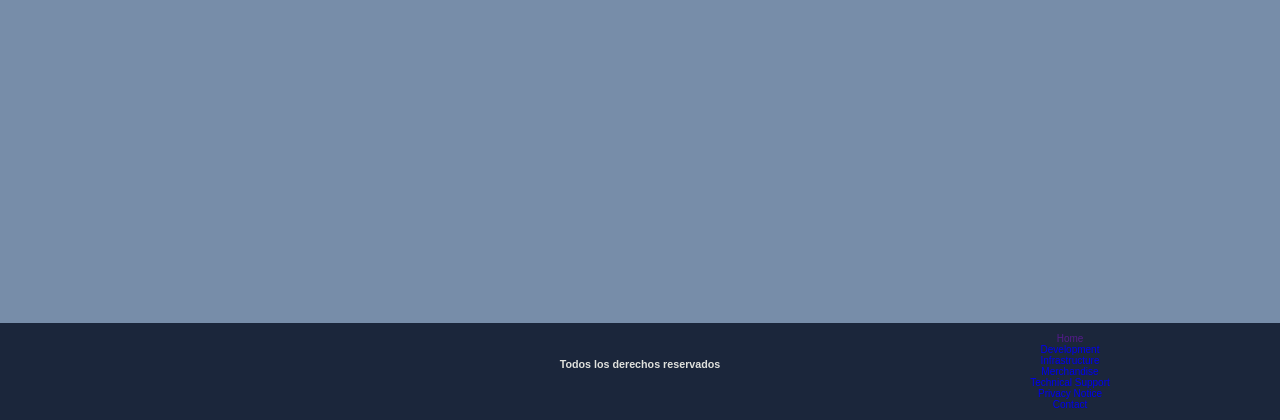
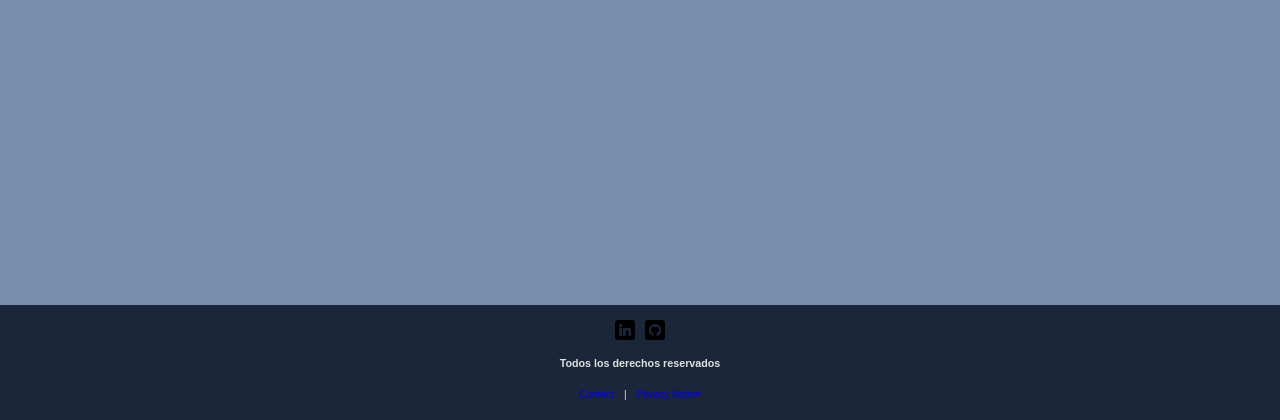
Before and after one commit to BPM17/Kabeldi, a Django app: page / in a window 1280 px wide. Shown: the part 380-800 px from the top of the page. Run offline with Django 5.2, Linux system fonts and the light colour scheme.

Commit message:
Footer is complete and added to all webpages

```diff
--- a/Kabeldi/kabeldi_app/static/css/styles.css
+++ b/Kabeldi/kabeldi_app/static/css/styles.css
@@ -101,27 +101,48 @@ a{
 }
 
 .linksFooter{
-    grid-column: 3/3;
-    align-items: center;
     color: var(--letra);
+    font-size: 1rem;
     display: flex;
-    font-size: 1rem;
-    flex-direction: column;
-    justify-content:left;
+    flex-direction: row;
+    justify-content: center;
+}
+
+.linksFooter img{
+    padding: 5px;
+    width: 3rem;
 }
 
 .h6{
-    grid-column: 2/3;
     text-align: center;
     color: var(--letra);
+    margin: 0;
+    padding: 0;
+}
+
+.h6 h6{
+    margin: 0;
+}
+
+.privacy{
+    color: var(--letra);
+    display: flex;
+    flex-direction: row;
+    align-items: center;
+    justify-content: center;
+    font-size: 1rem;
+}
+
+.privacy a{
+    padding: 1rem;
 }
 
 .footer{
+    display: flex;
+    flex-direction: column;
     padding: 1rem 0 1rem 0;
     background-color: var(--secundario) ;
     width: 100%;
-    display: grid;
-    grid-template-columns: repeat(3, 1fr);
     gap: 10px;
     position: absolute;
     bottom: 0;
--- a/Kabeldi/kabeldi_app/templates/footer.html
+++ b/Kabeldi/kabeldi_app/templates/footer.html
@@ -2,16 +2,16 @@
 <link rel="stylesheet" type="text/css" href="{% static 'css/styles.css' %}">
 
 <div class="footer">
+    <div class="linksFooter">
+        <a href="http://www.linkedin.com/in/bpm17"><img src="{% static 'img/linkedin2.png' %}" alt=""></a>
+        <a href="https://github.com/BPM17"><img src="{% static 'img/github.png' %}" alt=""></a>
+    </div>
     <div class="h6">
         <h6>Todos los derechos reservados</h6>
     </div>
-    <div class="linksFooter">
-        <a href="">Home</a>
-        <a href="/development">Development</a>
-        <a href="/infrastructure">Infrastructure</a>
-        <a href="/merchandise">Merchandise</a>
-        <a href="/technicalSupport">Technical Support</a>
+    <div class="privacy">
+        <a href="/contact">Contact</a>
+        <p>|</p>
         <a href="/privacyNotice">Privacy Notice</a>
-        <a href="/contact">Contact</a>
     </div>
 </div>
--- a/Kabeldi/kabeldi_app/views.py
+++ b/Kabeldi/kabeldi_app/views.py
@@ -1,4 +1,4 @@
-from django.shortcuts import render
+from django.shortcuts import render, redirect
 from django.http import HttpResponse
 from .models import ContactForm
 
```
Also changed, not shown: Kabeldi/kabeldi_app/static/img/github.png (added), Kabeldi/kabeldi_app/static/img/linkedin.png (added), Kabeldi/kabeldi_app/static/img/linkedin1.png (added), Kabeldi/kabeldi_app/static/img/linkedin2.png (added).
